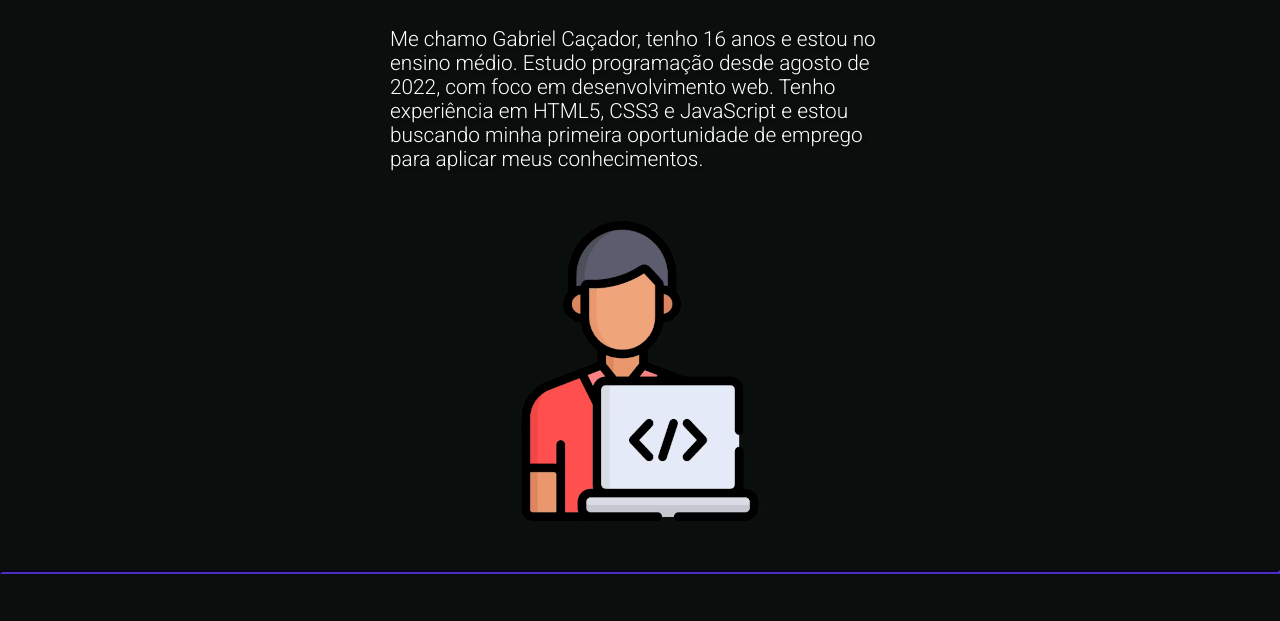
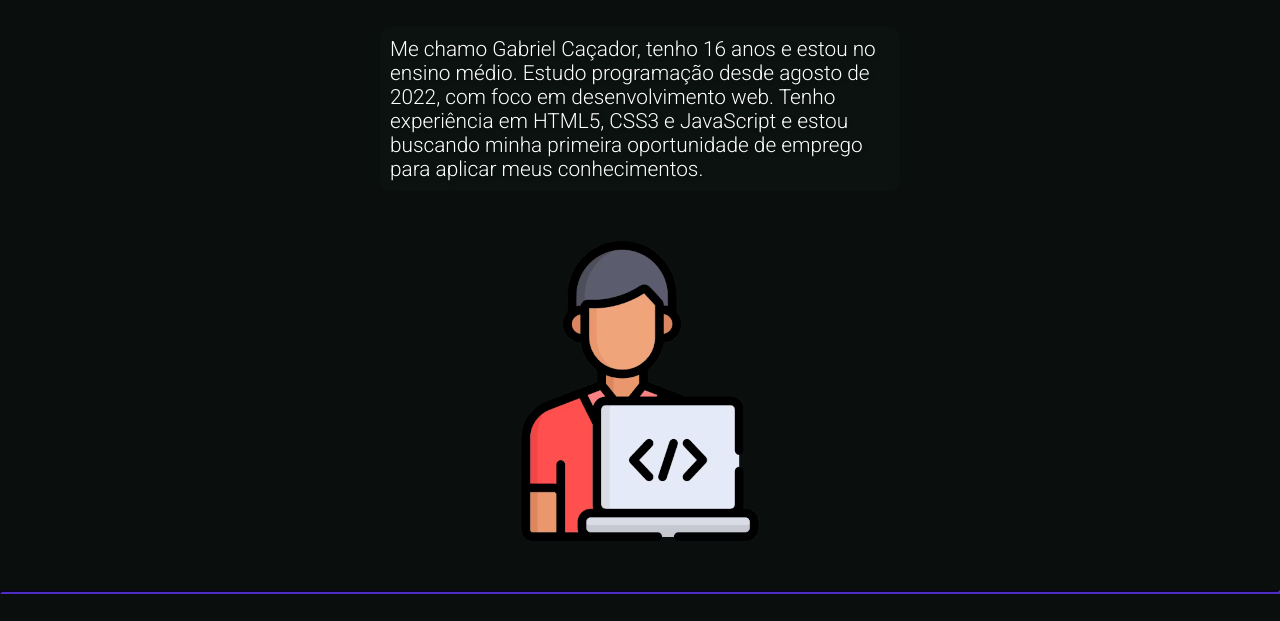
Before and after one commit to cacador1/Quem-eu-sou, a plain HTML site: page index.html in a window 1280 px wide. Shown: the part 161-782 px from the top of the page. Drawn offline with Linux system fonts and the light colour scheme.

Commit message:
modififcações

```diff
--- a/style.css
+++ b/style.css
@@ -17,17 +17,21 @@ h1#titulo-principal{
     margin: 0 auto;
     width: 400px;
     margin-top: 120px;
+    margin-bottom: 30px;
     white-space: nowrap;
     overflow: hidden;
 }
 .descricao{
+    border-radius: 10px;
+    padding: 10px;
+    background-color: #151d1a3a;
     font-size: 1.3em;
     font-family: 'Roboto', sans-serif;
     font-weight: 300;
     color: white;
     text-shadow: 2px 2px 5px rgba(0, 0, 0, 0.178);
     width: 500px;
-    padding-top: 30px;
+    margin-top: 30px;
     margin: 0 auto;
 }
 .container-avatar{
@@ -99,7 +103,7 @@ hr{
     margin-top: 30px;
     display: inline-block;
     transition: all 0.7s ease;
-    background-color: #0b0e0c;
+    background-color: #00000038;
     box-shadow: #2A1E5C 4px 4px 0px;
 
 }
```
Also changed, not shown: index.html (+0 -2 lines).
